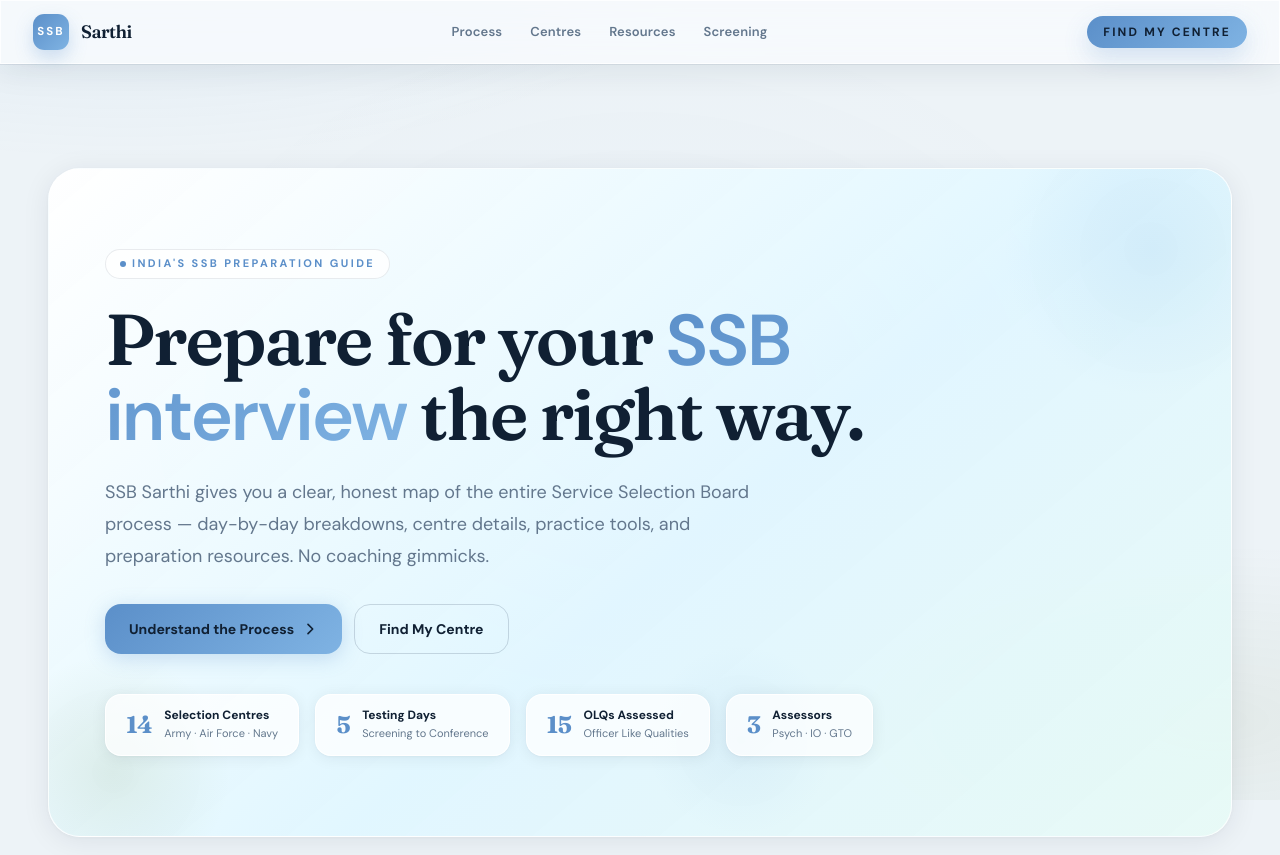
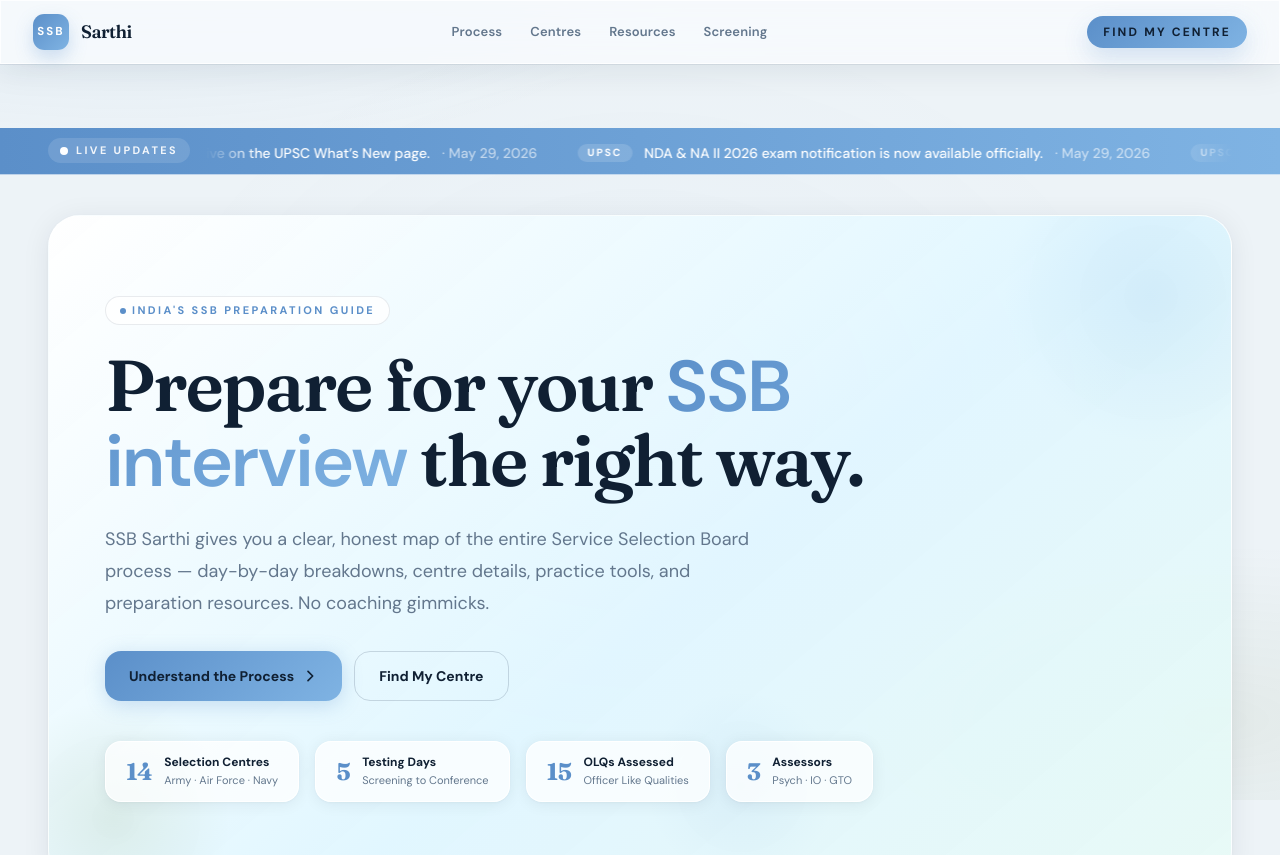
Before and after one commit to yudhveer10/SSB-Sarthi, a Next.js app: page / in a window 1280 px wide. Shown: the top 855 px of the page. Built offline with nearby package versions, Linux system fonts and the light colour scheme.

Commit message:
Live Updates Back

```diff
--- a/app/globals.css
+++ b/app/globals.css
@@ -285,6 +285,46 @@ body > * {
   background: linear-gradient(90deg, transparent, var(--color-border-strong), transparent);
 }
 
+@keyframes ticker {
+  0% {
+    transform: translateX(0);
+  }
+  100% {
+    transform: translateX(-50%);
+  }
+}
+
+.ticker-track {
+  position: relative;
+  overflow: hidden;
+  -webkit-mask-image: linear-gradient(
+    to right,
+    transparent 0,
+    #000 5%,
+    #000 95%,
+    transparent 100%
+  );
+  mask-image: linear-gradient(
+    to right,
+    transparent 0,
+    #000 5%,
+    #000 95%,
+    transparent 100%
+  );
+}
+
+.ticker-content {
+  display: inline-flex;
+  width: max-content;
+  animation: ticker 60s linear infinite;
+  will-change: transform;
+}
+
+.ticker-track:hover .ticker-content,
+.ticker-track:focus-within .ticker-content {
+  animation-play-state: paused;
+}
+
 @media (prefers-reduced-motion: reduce) {
   *,
   *::before,
@@ -294,4 +334,9 @@ body > * {
     transition-duration: 0.001ms !important;
     scroll-behavior: auto !important;
   }
+
+  .ticker-content {
+    animation: none !important;
+    transform: none !important;
+  }
 }
--- a/app/page.tsx
+++ b/app/page.tsx
@@ -65,9 +65,64 @@ const myths = [
   },
 ];
 
+const liveUpdates = [
+  {
+    tag: "UPSC",
+    title: "CDS II 2026 exam notification is live on the UPSC What’s New page.",
+    date: "May 29, 2026",
+    href: "https://www.upsc.gov.in/whats-new/Combined%20Defence%20Services%20Examination%20%28II%29%2C%202026/Exam%20Notification",
+  },
+  {
+    tag: "UPSC",
+    title: "NDA & NA II 2026 exam notification is now available officially.",
+    date: "May 29, 2026",
+    href: "https://www.upsc.gov.in/whats-new/National%20Defence%20Academy%20and%20Naval%20Academy%20Examination%20%28II%29%2C%202026/Exam%20Notification",
+  },
+  {
+    tag: "UPSC",
+    title: "Written results for CDS I 2026 and NDA/NA I 2026 are listed on the live updates page.",
+    date: "May 29, 2026",
+    href: "https://www.upsc.gov.in",
+  },
+  {
+    tag: "UPSC",
+    title: "UPSC’s What’s New feed is the best place to track defence exam updates right now.",
+    date: "May 29, 2026",
+    href: "https://www.upsc.gov.in/whats-new",
+  },
+];
+
 export default function HomePage() {
   return (
     <main className="pb-24">
+      <section className="border-b border-white/60 bg-[linear-gradient(90deg,#5b8fc9,#7fb3e3)] text-white">
+        <div className="mx-auto flex w-full max-w-[1440px] items-center gap-4 px-6 py-2.5 sm:px-10 lg:px-12">
+          <span className="hidden shrink-0 items-center gap-2 rounded-full bg-white/12 px-3 py-1 text-[0.68rem] font-bold uppercase tracking-[0.22em] text-white/90 sm:inline-flex">
+            <span className="relative inline-flex h-2 w-2 rounded-full bg-white" />
+            Live updates
+          </span>
+          <div className="ticker-track flex-1 overflow-hidden">
+            <div className="ticker-content flex gap-10 whitespace-nowrap text-sm font-medium">
+              {[...liveUpdates, ...liveUpdates].map((item, index) => (
+                <a
+                  key={`${item.title}-${index}`}
+                  href={item.href}
+                  target="_blank"
+                  rel="noreferrer"
+                  className="inline-flex items-center gap-3 text-white/92 transition-colors hover:text-white"
+                >
+                  <span className="rounded-full bg-white/15 px-2.5 py-0.5 text-[0.65rem] font-bold uppercase tracking-[0.18em] text-white">
+                    {item.tag}
+                  </span>
+                  <span>{item.title}</span>
+                  <span className="text-white/60">· {item.date}</span>
+                </a>
+              ))}
+            </div>
+          </div>
+        </div>
+      </section>
+
       <section className="mx-auto w-full max-w-7xl px-6 pt-10 sm:px-10 lg:px-12">
         <div className="relative overflow-hidden rounded-[2rem] border border-white/75 bg-[linear-gradient(140deg,rgba(255,255,255,0.97)_0%,rgba(224,246,255,0.93)_55%,rgba(230,250,245,0.9)_100%)] px-6 py-12 shadow-[var(--shadow-soft)] sm:px-10 sm:py-16 lg:px-14 lg:py-20">
           <div className="pointer-events-none absolute -right-20 -top-20 h-80 w-80 rounded-full bg-[radial-gradient(circle,rgba(127,179,227,0.16)_0%,transparent_65%)]" />
```
